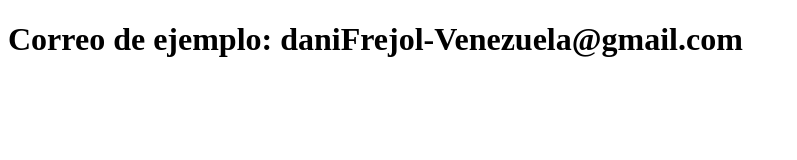
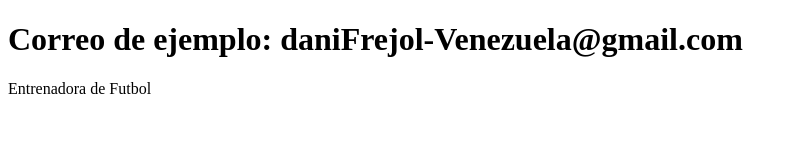
Before and after one commit to DanniFree/Challenge-encriptadorONE, a plain HTML site: page contacto.html in a window 1280 px wide. Shown: the whole page, without its empty margins (0-797 px from the left). Drawn offline with Linux system fonts and the light colour scheme.

Commit message:
Actualizando el contacto

```diff
--- a/contacto.html
+++ b/contacto.html
@@ -7,5 +7,6 @@
 </head>
 <body>
     <h1>Correo de ejemplo: daniFrejol-Venezuela@gmail.com</h1>
+    <p>Entrenadora de Futbol</p>
 </body>
 </html>
```
Also changed, not shown: index.html (+1 -1 lines).
